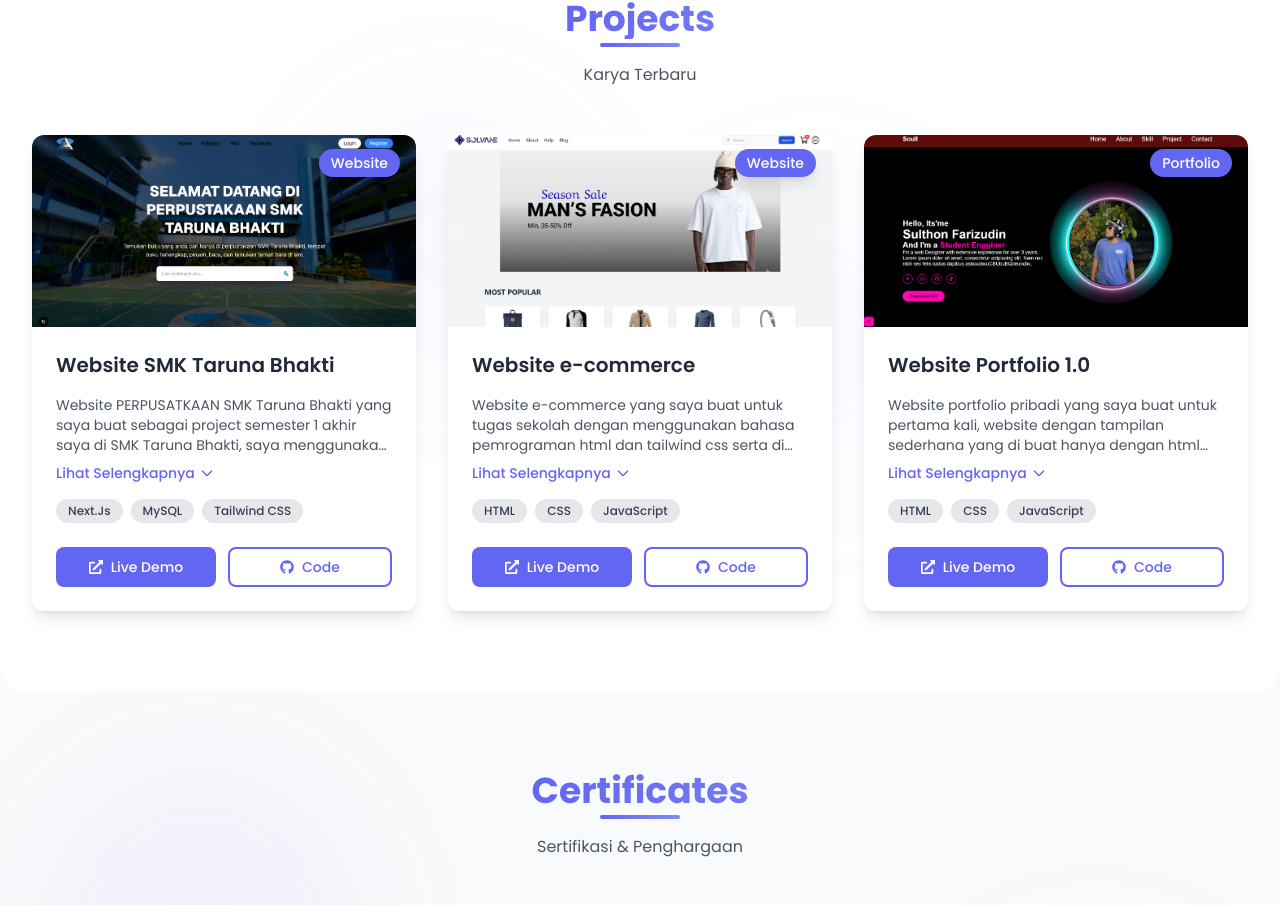
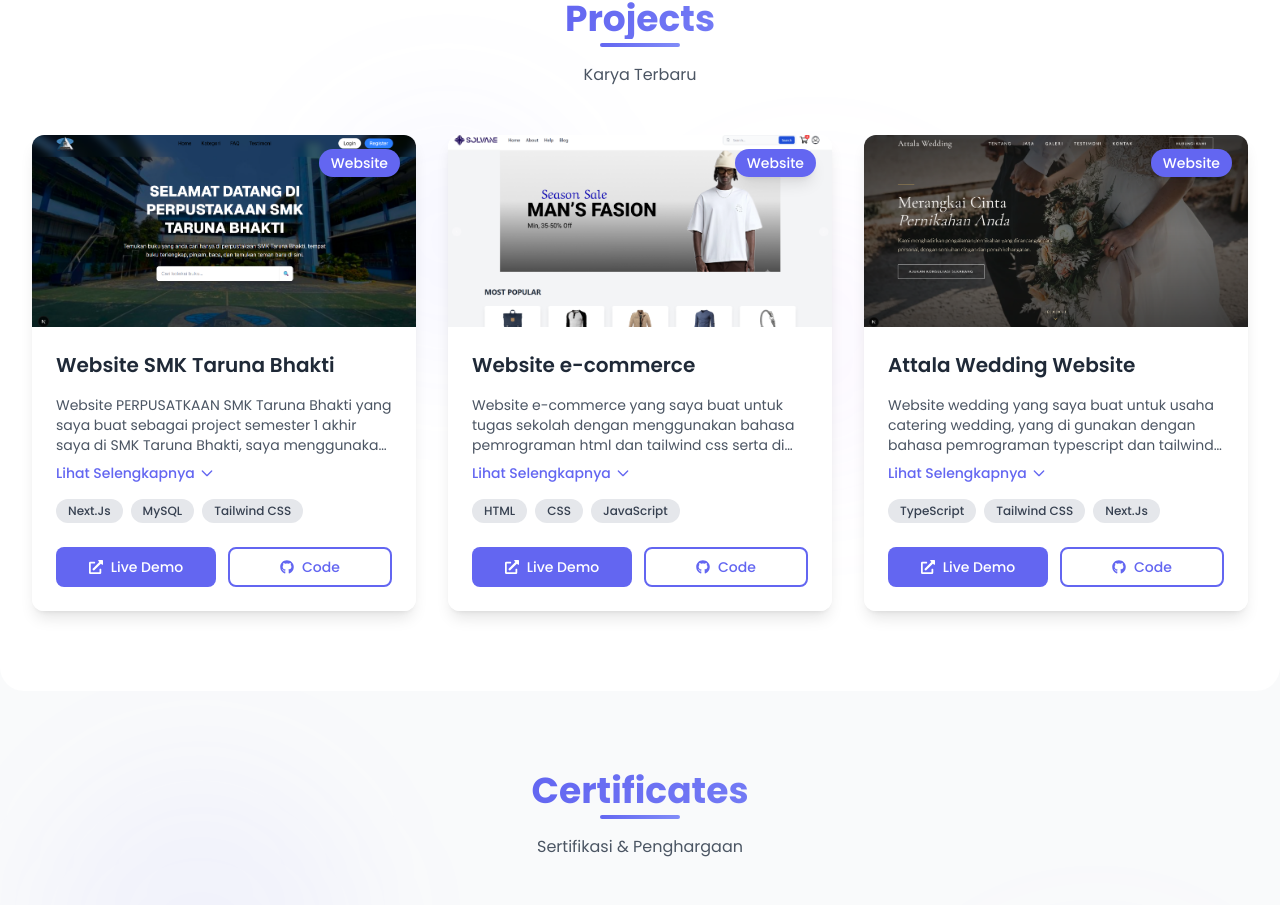
Before and after one commit to SlthnFabsh/Portofolio-2.0, a Next.js app: page / in a window 1280 px wide. Shown: the part 2305-3210 px from the top of the page. Built offline with nearby package versions, Linux system fonts and the light colour scheme.

Commit message:
Update portfolio

```diff
--- a/components/Projects.tsx
+++ b/components/Projects.tsx
@@ -45,13 +45,13 @@ export default function Projects() {
       category: "Website",
     },
     {
-      title: "Website Portfolio 1.0",
-      description: "Website portfolio pribadi yang saya buat untuk pertama kali, website dengan tampilan sederhana yang di buat hanya dengan html dan css tanpa fitur yang lengkap",
-      image: "/images/portofolio-1.0.png",
-      tags: ["HTML", "CSS", "JavaScript"],
+      title: "Attala Wedding Website",
+      description: "Website wedding yang saya buat untuk usaha catering wedding, yang di gunakan dengan bahasa pemrograman typescript dan tailwind css dan juga framework next.js",
+      image: "/images/wedding.png",
+      tags: ["TypeScript", "Tailwind CSS", "Next.Js"],
       liveUrl: "#home",
-      codeUrl: "https://github.com/SlthnFabsh/Portofolio",
-      category: "Portfolio",
+      codeUrl: "#home",
+      category: "Website",
     },
   ];
 
```
Also changed, not shown: public/images/wedding.png (added).
